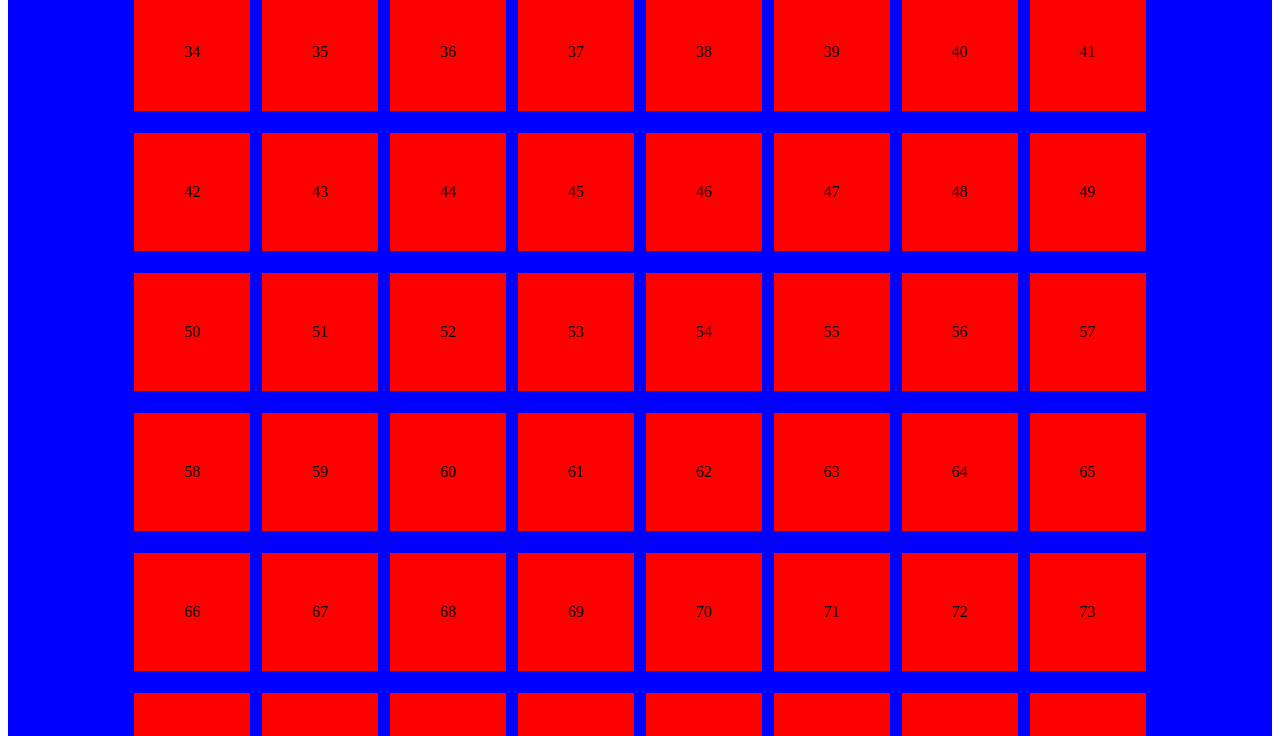
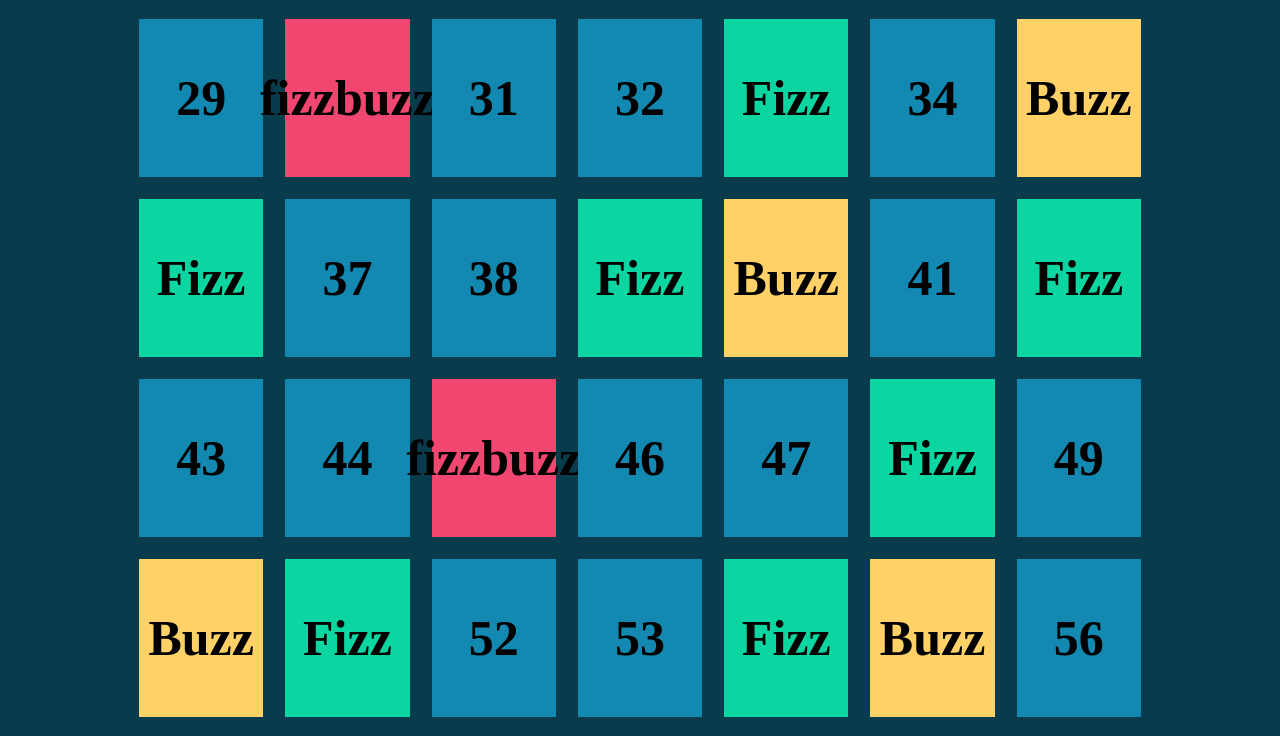
Before and after one commit to Tommaso-Macco/js-fizzbuzzdom, a plain HTML site: page index.html in a window 1280 px wide. Shown: the part 816-1552 px from the top of the page. Drawn offline with Linux system fonts and the light colour scheme.

Commit message:
script done

```diff
--- a/script.js
+++ b/script.js
@@ -1,7 +1,22 @@
 let squareCont = document.getElementById("containersquare")
 
 for (let i=1; i <=100; i++) {
-    squareCont.innerHTML += `<div class="square">${i}</div>`
+
+    if( ( i % 3 === 0 ) && ( i % 5 === 0 ) ){
+        squareCont.innerHTML += `<div class="square fizzbuzz">fizzbuzz</div>`
+    }
+    else if( i % 3 == 0 ){
+        squareCont.innerHTML += `<div class="square fizz">Fizz</div>`
+    }
+    else if( i % 5 == 0 ){
+        squareCont.innerHTML += `<div class="square buzz">Buzz</div>`
+    }
+    else {
+        squareCont.innerHTML += `<div class="square">${i}</div>`
+    }
+
+
 }
 
+
 console.log(square);
--- a/style.css
+++ b/style.css
@@ -1,6 +1,13 @@
+* {
+    margin: 0;
+    border: 0;
+    box-sizing: border-box;
+}
+
+
 .container {
     height: 100%;
-    background-color: blue;
+    background-color: #083b4c;
     text-align: center;
 }
 
@@ -19,11 +26,27 @@
 }
 
 .square {
-    width: ;
+    width: calc(100% / 7 - 22px);
     padding: 50px;
-    background-color: red;
+    margin-left: 11px;
+    margin-right: 11px;
+    background-color: #1389b2;
     display: flex;
     align-items: center;
     justify-content: center;
     margin-bottom: 22px;
+    font-size: 50px;
+    font-weight: 900;
 }
+
+.fizz {
+    background-color: #0bd6a1;
+}
+
+.buzz {
+    background-color: #ffd166;
+}
+
+.fizzbuzz {
+    background-color: #f0466f;
+}
```
